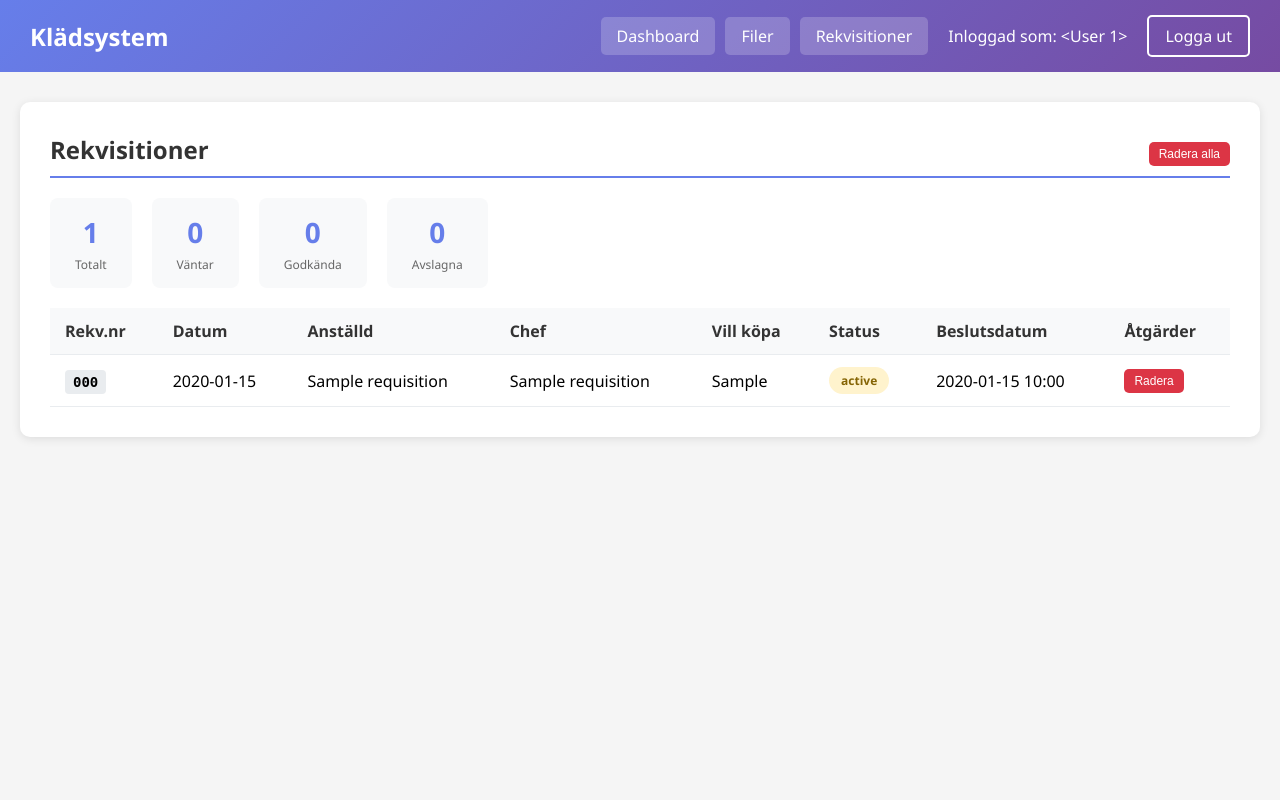
After one commit to Sytematic1036/Klader, a Flask app: template templates/requisitions.html in a window 1280 px wide. The commit adds this page. Run offline with Flask 3, Linux system fonts and the light colour scheme; the template is opened without the code that fills it: values that come from a table or form of the project are taken from there, others are empty; tables that the repository leaves empty hold one stand-in row (values such as "Sample post"); some libraries are stand-ins or nearby versions.

Commit message:
Lägg till rekvisitionssystem med godkännande via mejl
- Ny databasmodell för rekvisitioner med 8-teckens kod
- Webhook skapar rekvisition och inkluderar i mejlet
- Godkänn/Avslå-knappar i mejlet (öppnas i ny flik)
- GUI-sida /requisitions för att visa och hantera rekvisitioner
- Statistik över väntande, godkända och avslagna
- Möjlighet att radera rekvisitioner för testning
- Navigation mellan Dashboard, Filer och Rekvisitioner

🤖 Generated with [Claude Code](https://claude.com/claude-code)

Co-Authored-By: Claude Opus 4.5 <noreply@anthropic.com>

```diff
--- a/app.py
+++ b/app.py
@@ -1,9 +1,10 @@
 import os
 import re
 import io
+import secrets
 from datetime import datetime, timedelta
 from functools import wraps
-from flask import Flask, request, jsonify, render_template, redirect, url_for, session, flash
+from flask import Flask, request, jsonify, render_template, render_template_string, redirect, url_for, session, flash
 from werkzeug.utils import secure_filename
 from flask_sqlalchemy import SQLAlchemy
 from werkzeug.security import generate_password_hash, check_password_hash
@@ -48,6 +49,11 @@ CHEFER = {
 DEFAULT_CHEF_EMAIL = "marcus.hager@edsvikensel.se"
 ALLOWED_EMAILS = [e.strip().lower() for e in os.getenv("ALLOWED_EMAILS", "").split(",") if e.strip()]
 
+# Rekvisitionsnummer-konfiguration
+CODE_LENGTH = 8
+# Alfabet utan lättförväxlade tecken (0/O, 1/I osv)
+CODE_ALPHABET = "ABCDEFGHJKLMNPQRSTUVWXYZ23456789"
+
 
 
 # ==================== DATABAS-MODELLER ====================
@@ -85,9 +91,56 @@ class ExcelFile(db.Model):
     uploaded_by = db.Column(db.String(120))
 
 
+class Requisition(db.Model):
+    """Lagrar rekvisitioner med status för godkännande."""
+    __tablename__ = 'requisitions'
+    id = db.Column(db.Integer, primary_key=True)
+    code = db.Column(db.String(8), unique=True, nullable=False, index=True)
+    employee_name = db.Column(db.String(255), nullable=False)
+    chef_name = db.Column(db.String(255))
+    chef_email = db.Column(db.String(255))
+    vill_kopa = db.Column(db.Text)
+    status = db.Column(db.String(20), default='Väntar')  # Väntar, Godkänt, Ej godkänt
+    request_date = db.Column(db.Date, default=datetime.utcnow)
+    created_at = db.Column(db.DateTime, default=datetime.utcnow)
+    decided_at = db.Column(db.DateTime)  # När chefen fattade beslut
+
+
 # Skapa tabeller
 with app.app_context():
     db.create_all()
+
+
+# ==================== REKVISITIONSNUMMER ====================
+
+def generate_requisition_code():
+    """Generera ett unikt 8-teckens rekvisitionsnummer."""
+    while True:
+        code = ''.join(secrets.choice(CODE_ALPHABET) for _ in range(CODE_LENGTH))
+        # Kontrollera att koden inte redan finns
+        existing = Requisition.query.filter_by(code=code).first()
+        if not existing:
+            return code
+
+
+def create_requisition(employee_name, chef_name=None, chef_email=None, vill_kopa=None):
+    """Skapa en ny rekvisition och returnera rekvisitionsnumret."""
+    code = generate_requisition_code()
+
+    requisition = Requisition(
+        code=code,
+        employee_name=employee_name,
+        chef_name=chef_name,
+        chef_email=chef_email,
+        vill_kopa=vill_kopa,
+        status='Väntar',
+        request_date=datetime.utcnow().date()
+    )
+
+    db.session.add(requisition)
+    db.session.commit()
+
+    return code
 
 
 # ==================== AUTH DECORATORS ====================
@@ -460,6 +513,7 @@ def webhook():
     person_name = None
     vill_kopa = ""
     chef_email = DEFAULT_CHEF_EMAIL
+    chef_name_parsed = ""
 
     if "namn" in data and data["namn"]:
         person_name = data["namn"].strip()
@@ -485,12 +539,13 @@ def webhook():
         # Parsa Chef
         chef_match = re.search(r'Chef:\s*([A-Za-zÅÄÖåäö\s\-]+)', clean_body, re.IGNORECASE)
         if chef_match:
-            chef_name = chef_match.group(1).strip().lower()
-            chef_name = re.split(r'\s+(?:Namn|Vill)', chef_name, flags=re.IGNORECASE)[0].strip()
-            chef_name = ' '.join(chef_name.split())
+            chef_name_parsed = chef_match.group(1).strip()
+            chef_name_lower = chef_name_parsed.lower()
+            chef_name_lower = re.split(r'\s+(?:Namn|Vill)', chef_name_lower, flags=re.IGNORECASE)[0].strip()
+            chef_name_lower = ' '.join(chef_name_lower.split())
             # Hitta matchande chef
-            if chef_name in CHEFER:
-                chef_email = CHEFER[chef_name]
+            if chef_name_lower in CHEFER:
+                chef_email = CHEFER[chef_name_lower]
 
     if not person_name:
         return jsonify({
@@ -510,11 +565,35 @@ def webhook():
     if not person_data["inkop"]:
         return jsonify({"error": f"Hittade ingen data för {person_name}"}), 404
 
+    # Skapa rekvisition och få rekvisitionsnummer
+    requisition_code = create_requisition(
+        employee_name=person_name,
+        chef_name=chef_name_parsed,
+        chef_email=chef_email,
+        vill_kopa=vill_kopa
+    )
+
+    # Skapa URL:er för godkännande/avslag (knappar i mejlet)
+    base_url = os.getenv("BASE_URL", "https://klader.onrender.com")
+    approve_url = f"{base_url}/requisition/{requisition_code}/approve"
+    reject_url = f"{base_url}/requisition/{requisition_code}/reject"
+
     html_content = create_email_html(person_data)
 
-    # Lägg till "Vill köpa" överst i mejlet
-    if vill_kopa:
-        html_content = f"<p><strong>Vill köpa:</strong> {vill_kopa}</p><br>" + html_content
+    # Lägg till rekvisitionsnummer och godkännandeknappar överst i mejlet
+    approval_buttons_html = f"""
+    <div style="background: #f8f9fa; padding: 20px; border-radius: 10px; margin-bottom: 20px; border: 2px solid #667eea;">
+        <h3 style="margin-top: 0; color: #333;">Rekvisitionsnummer: <span style="color: #667eea; font-family: monospace;">{requisition_code}</span></h3>
+        <p><strong>Vill köpa:</strong> {vill_kopa if vill_kopa else 'Ej angivet'}</p>
+        <p style="margin-bottom: 15px;">Klicka på en knapp nedan för att godkänna eller avslå (öppnas i ny flik):</p>
+        <div style="display: inline-block;">
+            <a href="{approve_url}" target="_blank" style="display: inline-block; background: #28a745; color: white; padding: 12px 30px; text-decoration: none; border-radius: 5px; font-weight: bold; margin-right: 10px;">Godkänn</a>
+            <a href="{reject_url}" target="_blank" style="display: inline-block; background: #dc3545; color: white; padding: 12px 30px; text-decoration: none; border-radius: 5px; font-weight: bold;">Avslå</a>
+        </div>
+    </div>
+    """
+
+    html_content = approval_buttons_html + html_content
 
     # Returnera data till Power Automate (som skickar mejlet)
     return jsonify({
@@ -524,7 +603,8 @@ def webhook():
         "antal_inkop": len(person_data["inkop"]),
         "vill_kopa": vill_kopa,
         "chef_email": chef_email,
-        "email_subject": f"Inköpshistorik för {person_name}",
+        "requisition_code": requisition_code,
+        "email_subject": f"Inköpshistorik för {person_name} - Rekv: {requisition_code}",
         "email_body_html": html_content
     })
 
@@ -540,5 +620,163 @@ def test_person(namn):
     return jsonify(person_data)
 
 
+# ==================== REKVISITIONS-ENDPOINTS ====================
+
+@app.route("/requisition/<code>/approve", methods=["GET"])
+def approve_requisition(code):
+    """Godkänn en rekvisition via länk i mejlet."""
+    requisition = Requisition.query.filter_by(code=code.upper()).first()
+
+    if not requisition:
+        return render_template_string(DECISION_RESULT_HTML,
+            title="Rekvisition hittades inte",
+            message=f"Rekvisitionsnummer {code} finns inte i systemet.",
+            status_class="error")
+
+    if requisition.status != 'Väntar':
+        return render_template_string(DECISION_RESULT_HTML,
+            title="Redan hanterad",
+            message=f"Denna rekvisition har redan status: {requisition.status}",
+            status_class="warning")
+
+    requisition.status = 'Godkänt'
+    requisition.decided_at = datetime.utcnow()
+    db.session.commit()
+
+    return render_template_string(DECISION_RESULT_HTML,
+        title="Rekvisition godkänd!",
+        message=f"Rekvisition {code} för {requisition.employee_name} har godkänts.",
+        status_class="success",
+        requisition=requisition)
+
+
+@app.route("/requisition/<code>/reject", methods=["GET"])
+def reject_requisition(code):
+    """Avslå en rekvisition via länk i mejlet."""
+    requisition = Requisition.query.filter_by(code=code.upper()).first()
+
+    if not requisition:
+        return render_template_string(DECISION_RESULT_HTML,
+            title="Rekvisition hittades inte",
+            message=f"Rekvisitionsnummer {code} finns inte i systemet.",
+            status_class="error")
+
+    if requisition.status != 'Väntar':
+        return render_template_string(DECISION_RESULT_HTML,
+            title="Redan hanterad",
+            message=f"Denna rekvisition har redan status: {requisition.status}",
+            status_class="warning")
+
+    requisition.status = 'Ej godkänt'
+    requisition.decided_at = datetime.utcnow()
+    db.session.commit()
+
+    return render_template_string(DECISION_RESULT_HTML,
+        title="Rekvisition avslagen",
+        message=f"Rekvisition {code} för {requisition.employee_name} har avslagits.",
+        status_class="rejected",
+        requisition=requisition)
+
+
+# HTML-mall för beslutssida (visas när chef klickar på knapp)
+DECISION_RESULT_HTML = """
+<!DOCTYPE html>
+<html lang="sv">
+<head>
+    <meta charset="UTF-8">
+    <meta name="viewport" content="width=device-width, initial-scale=1.0">
+    <title>{{ title }} - Klädsystem</title>
+    <style>
+        * { margin: 0; padding: 0; box-sizing: border-box; }
+        body {
+            font-family: 'Segoe UI', Tahoma, Geneva, Verdana, sans-serif;
+            background: #f5f5f5;
+            min-height: 100vh;
+            display: flex;
+            align-items: center;
+            justify-content: center;
+        }
+        .container {
+            background: white;
+            border-radius: 15px;
+            padding: 40px;
+            box-shadow: 0 4px 20px rgba(0,0,0,0.1);
+            text-align: center;
+            max-width: 500px;
+        }
+        .icon { font-size: 60px; margin-bottom: 20px; }
+        .success .icon { color: #28a745; }
+        .rejected .icon { color: #dc3545; }
+        .warning .icon { color: #ffc107; }
+        .error .icon { color: #6c757d; }
+        h1 { color: #333; margin-bottom: 15px; }
+        p { color: #666; line-height: 1.6; }
+        .details { background: #f8f9fa; padding: 15px; border-radius: 8px; margin-top: 20px; text-align: left; }
+        .details strong { color: #333; }
+        .close-hint {
+            margin-top: 25px;
+            padding: 12px 20px;
+            background: #e9ecef;
+            border-radius: 8px;
+            color: #495057;
+            font-size: 14px;
+        }
+    </style>
+</head>
+<body>
+    <div class="container {{ status_class }}">
+        <div class="icon">
+            {% if status_class == 'success' %}✓{% elif status_class == 'rejected' %}✗{% elif status_class == 'warning' %}⚠{% else %}?{% endif %}
+        </div>
+        <h1>{{ title }}</h1>
+        <p>{{ message }}</p>
+        {% if requisition %}
+        <div class="details">
+            <p><strong>Rekvisitionsnummer:</strong> {{ requisition.code }}</p>
+            <p><strong>Anställd:</strong> {{ requisition.employee_name }}</p>
+            <p><strong>Vill köpa:</strong> {{ requisition.vill_kopa or 'Ej angivet' }}</p>
+            <p><strong>Datum:</strong> {{ requisition.request_date }}</p>
+        </div>
+        {% endif %}
+        <div class="close-hint">
+            Du kan nu stänga denna flik och gå tillbaka till mejlet.
+        </div>
+    </div>
+</body>
+</html>
+"""
+
+
+@app.route("/requisitions")
+@login_required
+def requisitions_page():
+    """Sida för att visa alla rekvisitioner."""
+    requisitions = Requisition.query.order_by(Requisition.created_at.desc()).all()
+    return render_template("requisitions.html",
+                         user=session.get('user'),
+                         requisitions=requisitions)
+
+
+@app.route("/requisition/<int:req_id>/delete", methods=["POST"])
+@login_required
+def delete_requisition(req_id):
+    """Radera en rekvisition."""
+    requisition = Requisition.query.get(req_id)
+    if requisition:
+        db.session.delete(requisition)
+        db.session.commit()
+        return redirect(url_for('requisitions_page', message="Rekvisition raderad", type="success"))
+    return redirect(url_for('requisitions_page', message="Rekvisition hittades inte", type="error"))
+
+
+@app.route("/requisitions/delete-all", methods=["POST"])
+@login_required
+def delete_all_requisitions():
+    """Radera alla rekvisitioner (för testning)."""
+    Requisition.query.delete()
+    db.session.commit()
+    return redirect(url_for('requisitions_page', message="Alla rekvisitioner raderade", type="success"))
+
+
 if __name__ == "__main__":
     app.run(debug=True, port=5001)
--- a/templates/dashboard.html
+++ b/templates/dashboard.html
@@ -108,6 +108,11 @@
     <nav class="navbar">
         <h1>Klädsystem</h1>
         <div class="user-info">
+            <div style="display: flex; gap: 10px; margin-right: 20px;">
+                <a href="/dashboard" style="background: rgba(255,255,255,0.2); border: none;">Dashboard</a>
+                <a href="/files" style="background: rgba(255,255,255,0.2); border: none;">Filer</a>
+                <a href="/requisitions" style="background: rgba(255,255,255,0.2); border: none;">Rekvisitioner</a>
+            </div>
             <span>Inloggad som: {{ user }}</span>
             <a href="/logout">Logga ut</a>
         </div>
--- /dev/null
+++ b/templates/requisitions.html
@@ -0,0 +1,304 @@
+<!DOCTYPE html>
+<html lang="sv">
+<head>
+    <meta charset="UTF-8">
+    <meta name="viewport" content="width=device-width, initial-scale=1.0">
+    <title>Rekvisitioner - Klädsystem</title>
+    <style>
+        * {
+            margin: 0;
+            padding: 0;
+            box-sizing: border-box;
+        }
+        body {
+            font-family: 'Segoe UI', Tahoma, Geneva, Verdana, sans-serif;
+            background: #f5f5f5;
+            min-height: 100vh;
+        }
+        .navbar {
+            background: linear-gradient(135deg, #667eea 0%, #764ba2 100%);
+            padding: 15px 30px;
+            display: flex;
+            justify-content: space-between;
+            align-items: center;
+            color: white;
+        }
+        .navbar h1 {
+            font-size: 24px;
+        }
+        .navbar .user-info {
+            display: flex;
+            align-items: center;
+            gap: 20px;
+        }
+        .navbar a {
+            color: white;
+            text-decoration: none;
+            padding: 8px 16px;
+            border: 2px solid white;
+            border-radius: 5px;
+            transition: all 0.3s;
+        }
+        .navbar a:hover {
+            background: white;
+            color: #667eea;
+        }
+        .container {
+            max-width: 1400px;
+            margin: 30px auto;
+            padding: 0 20px;
+        }
+        .card {
+            background: white;
+            border-radius: 10px;
+            padding: 30px;
+            box-shadow: 0 2px 10px rgba(0,0,0,0.1);
+            margin-bottom: 20px;
+        }
+        .card h2 {
+            color: #333;
+            margin-bottom: 20px;
+            padding-bottom: 10px;
+            border-bottom: 2px solid #667eea;
+            display: flex;
+            justify-content: space-between;
+            align-items: center;
+        }
+        .message {
+            padding: 15px;
+            border-radius: 5px;
+            margin-bottom: 20px;
+        }
+        .message.success {
+            background: #d4edda;
+            color: #155724;
+            border: 1px solid #c3e6cb;
+        }
+        .message.error {
+            background: #f8d7da;
+            color: #721c24;
+            border: 1px solid #f5c6cb;
+        }
+        table {
+            width: 100%;
+            border-collapse: collapse;
+            margin-top: 15px;
+        }
+        th, td {
+            padding: 12px 15px;
+            text-align: left;
+            border-bottom: 1px solid #e9ecef;
+        }
+        th {
+            background: #f8f9fa;
+            font-weight: 600;
+            color: #333;
+        }
+        tr:hover {
+            background: #f8f9fa;
+        }
+        .status-badge {
+            display: inline-block;
+            padding: 5px 12px;
+            border-radius: 20px;
+            font-size: 12px;
+            font-weight: 600;
+        }
+        .status-waiting {
+            background: #fff3cd;
+            color: #856404;
+        }
+        .status-approved {
+            background: #d4edda;
+            color: #155724;
+        }
+        .status-rejected {
+            background: #f8d7da;
+            color: #721c24;
+        }
+        .code {
+            font-family: monospace;
+            font-size: 14px;
+            background: #e9ecef;
+            padding: 4px 8px;
+            border-radius: 4px;
+            font-weight: bold;
+        }
+        .btn {
+            display: inline-block;
+            padding: 8px 16px;
+            border-radius: 5px;
+            text-decoration: none;
+            font-size: 14px;
+            cursor: pointer;
+            border: none;
+            transition: all 0.3s;
+        }
+        .btn-danger {
+            background: #dc3545;
+            color: white;
+        }
+        .btn-danger:hover {
+            background: #c82333;
+        }
+        .btn-secondary {
+            background: #6c757d;
+            color: white;
+        }
+        .btn-secondary:hover {
+            background: #5a6268;
+        }
+        .btn-sm {
+            padding: 5px 10px;
+            font-size: 12px;
+        }
+        .actions {
+            display: flex;
+            gap: 10px;
+        }
+        .empty-state {
+            text-align: center;
+            padding: 40px;
+            color: #666;
+        }
+        .empty-state p {
+            font-size: 18px;
+            margin-bottom: 10px;
+        }
+        .nav-links {
+            display: flex;
+            gap: 10px;
+        }
+        .nav-links a {
+            border: none;
+            background: rgba(255,255,255,0.2);
+        }
+        .nav-links a:hover {
+            background: white;
+        }
+        .header-actions {
+            display: flex;
+            gap: 10px;
+        }
+        .stats {
+            display: flex;
+            gap: 20px;
+            margin-bottom: 20px;
+        }
+        .stat-item {
+            background: #f8f9fa;
+            padding: 15px 25px;
+            border-radius: 8px;
+            text-align: center;
+        }
+        .stat-item .number {
+            font-size: 28px;
+            font-weight: bold;
+            color: #667eea;
+        }
+        .stat-item .label {
+            font-size: 12px;
+            color: #666;
+            margin-top: 5px;
+        }
+    </style>
+</head>
+<body>
+    <nav class="navbar">
+        <h1>Klädsystem</h1>
+        <div class="user-info">
+            <div class="nav-links">
+                <a href="/dashboard">Dashboard</a>
+                <a href="/files">Filer</a>
+                <a href="/requisitions">Rekvisitioner</a>
+            </div>
+            <span>Inloggad som: {{ user }}</span>
+            <a href="/logout">Logga ut</a>
+        </div>
+    </nav>
+
+    <div class="container">
+        {% if request.args.get('message') %}
+        <div class="message {{ request.args.get('type', 'success') }}">
+            {{ request.args.get('message') }}
+        </div>
+        {% endif %}
+
+        <div class="card">
+            <h2>
+                Rekvisitioner
+                <div class="header-actions">
+                    {% if requisitions %}
+                    <form action="/requisitions/delete-all" method="POST" style="display: inline;" onsubmit="return confirm('Är du säker på att du vill radera ALLA rekvisitioner? Detta kan inte ångras.');">
+                        <button type="submit" class="btn btn-danger btn-sm">Radera alla</button>
+                    </form>
+                    {% endif %}
+                </div>
+            </h2>
+
+            {% if requisitions %}
+            <div class="stats">
+                <div class="stat-item">
+                    <div class="number">{{ requisitions|length }}</div>
+                    <div class="label">Totalt</div>
+                </div>
+                <div class="stat-item">
+                    <div class="number">{{ requisitions|selectattr('status', 'equalto', 'Väntar')|list|length }}</div>
+                    <div class="label">Väntar</div>
+                </div>
+                <div class="stat-item">
+                    <div class="number">{{ requisitions|selectattr('status', 'equalto', 'Godkänt')|list|length }}</div>
+                    <div class="label">Godkända</div>
+                </div>
+                <div class="stat-item">
+                    <div class="number">{{ requisitions|selectattr('status', 'equalto', 'Ej godkänt')|list|length }}</div>
+                    <div class="label">Avslagna</div>
+                </div>
+            </div>
+
+            <table>
+                <thead>
+                    <tr>
+                        <th>Rekv.nr</th>
+                        <th>Datum</th>
+                        <th>Anställd</th>
+                        <th>Chef</th>
+                        <th>Vill köpa</th>
+                        <th>Status</th>
+                        <th>Beslutsdatum</th>
+                        <th>Åtgärder</th>
+                    </tr>
+                </thead>
+                <tbody>
+                    {% for req in requisitions %}
+                    <tr>
+                        <td><span class="code">{{ req.code }}</span></td>
+                        <td>{{ req.request_date.strftime('%Y-%m-%d') if req.request_date else '-' }}</td>
+                        <td>{{ req.employee_name }}</td>
+                        <td>{{ req.chef_name or '-' }}</td>
+                        <td>{{ req.vill_kopa or '-' }}</td>
+                        <td>
+                            <span class="status-badge {% if req.status == 'Godkänt' %}status-approved{% elif req.status == 'Ej godkänt' %}status-rejected{% else %}status-waiting{% endif %}">
+                                {{ req.status }}
+                            </span>
+                        </td>
+                        <td>{{ req.decided_at.strftime('%Y-%m-%d %H:%M') if req.decided_at else '-' }}</td>
+                        <td>
+                            <form action="/requisition/{{ req.id }}/delete" method="POST" style="display: inline;" onsubmit="return confirm('Radera rekvisition {{ req.code }}?');">
+                                <button type="submit" class="btn btn-danger btn-sm">Radera</button>
+                            </form>
+                        </td>
+                    </tr>
+                    {% endfor %}
+                </tbody>
+            </table>
+            {% else %}
+            <div class="empty-state">
+                <p>Inga rekvisitioner ännu</p>
+                <span>Rekvisitioner skapas automatiskt när inköpsförfrågningar skickas.</span>
+            </div>
+            {% endif %}
+        </div>
+    </div>
+</body>
+</html>
--- a/templates/upload.html
+++ b/templates/upload.html
@@ -185,6 +185,11 @@
     <nav class="navbar">
         <h1>Klädsystem</h1>
         <div class="user-info">
+            <div style="display: flex; gap: 10px; margin-right: 20px;">
+                <a href="/dashboard" style="background: rgba(255,255,255,0.2); border: none;">Dashboard</a>
+                <a href="/files" style="background: rgba(255,255,255,0.2); border: none;">Filer</a>
+                <a href="/requisitions" style="background: rgba(255,255,255,0.2); border: none;">Rekvisitioner</a>
+            </div>
             <span>Inloggad som: {{ user }}</span>
             <a href="/logout">Logga ut</a>
         </div>
```
